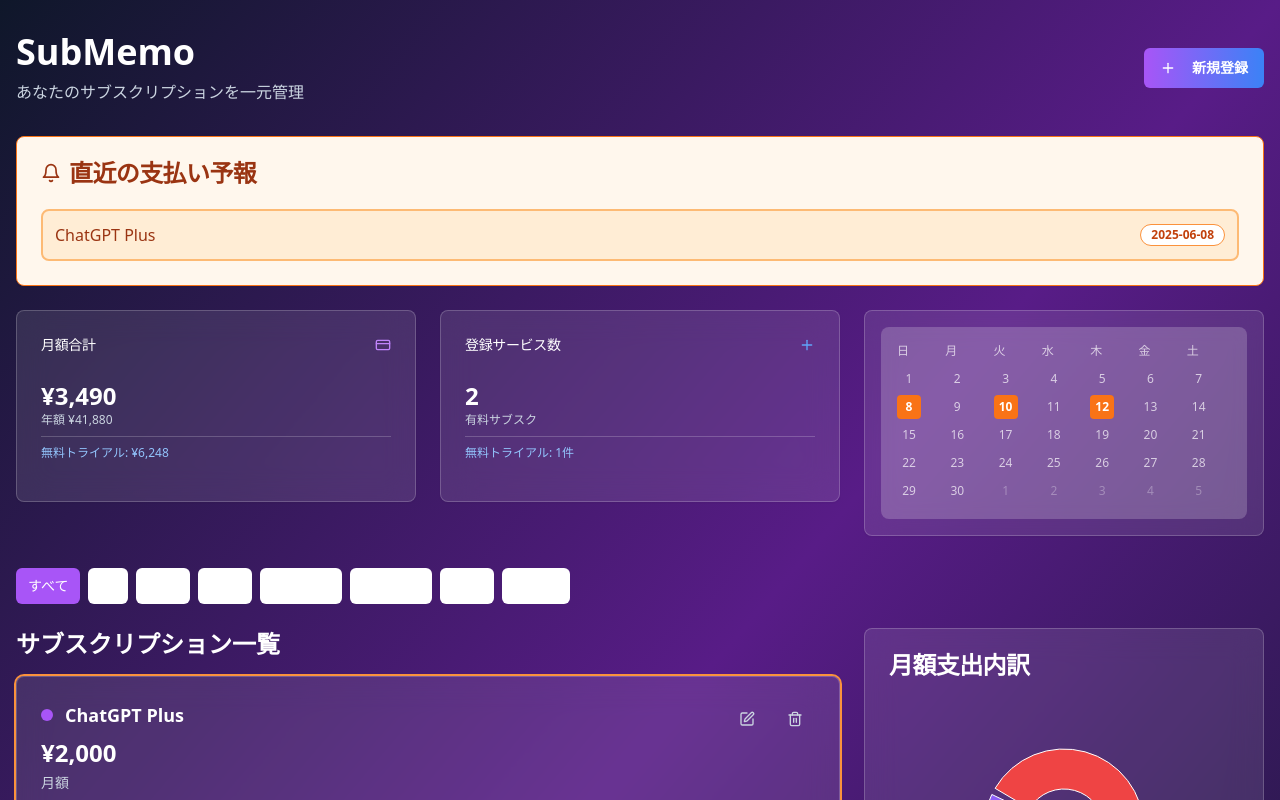
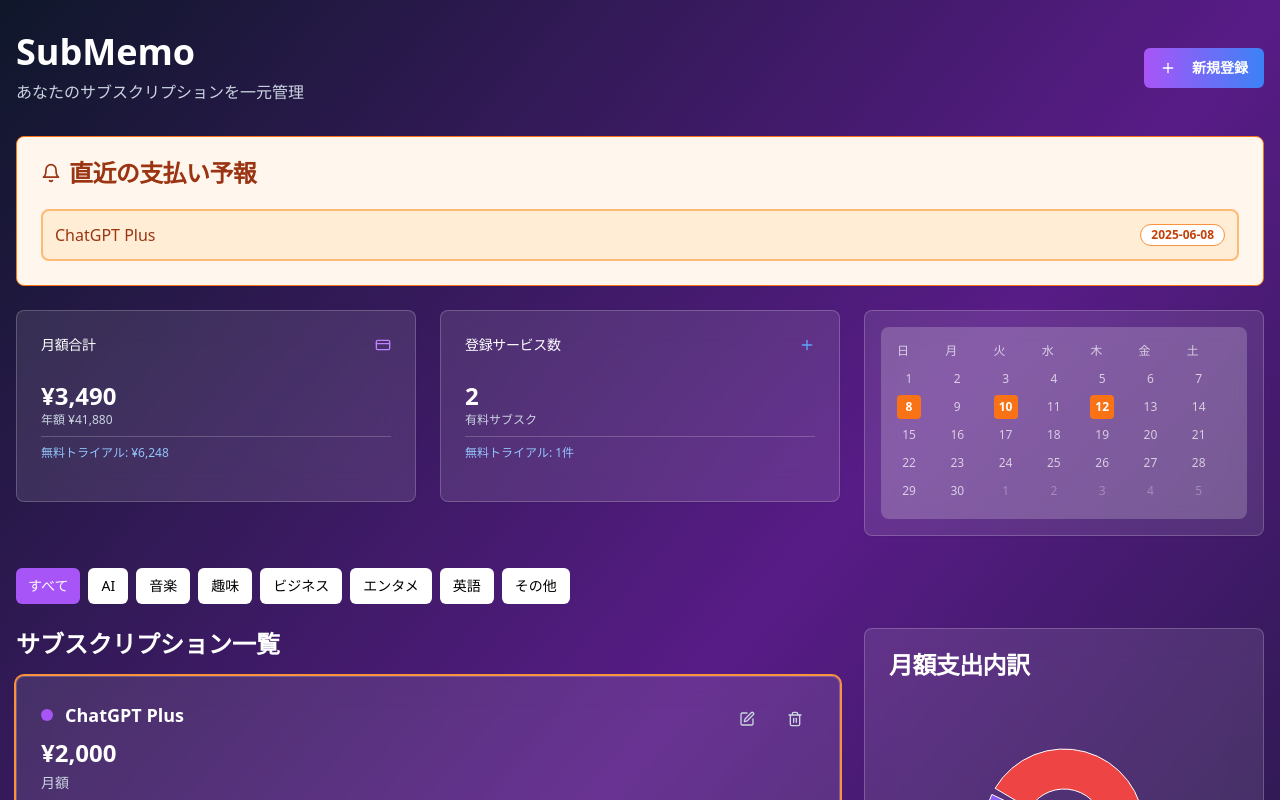
Before and after one commit to kazuma2529/subscrip-savvy-manager-247dbe52, a React (Vite) app: page / in a window 1280 px wide. Shown: the top 800 px of the page. Built offline with nearby package versions, Linux system fonts and the light colour scheme.

Commit message:
Fix: Improve category filter UI
Make unselected category text black for better visibility.

```diff
--- a/src/pages/Index.tsx
+++ b/src/pages/Index.tsx
@@ -1,3 +1,4 @@
+
 import React, { useState } from 'react';
 import { Card, CardContent, CardHeader, CardTitle } from '@/components/ui/card';
 import { Button } from '@/components/ui/button';
@@ -175,7 +176,7 @@ const Index = () => {
               onClick={() => setSelectedCategory(category)}
               className={selectedCategory === category
                 ? "bg-purple-500 hover:bg-purple-600 text-white"
-                : "text-white border-white/30 hover:bg-white/10"
+                : "text-black border-white/30 hover:bg-white/10 hover:text-white bg-white"
               }
             >
               {category}
```
